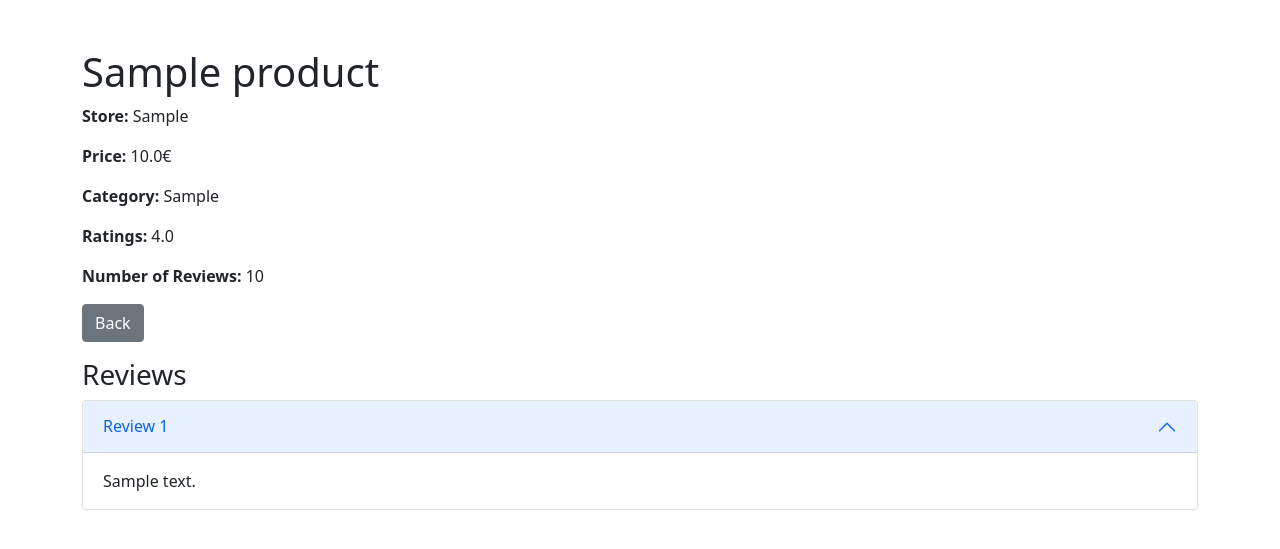
After one commit to rapilukz/projeto-p4, a Flask app: template web/templates/product_details.html in a window 1280 px wide. The commit adds this page. Shown: the top 549 px of the page. Run offline with Flask 3, Linux system fonts and the light colour scheme; tables that the repository leaves empty hold one stand-in row (values such as "Sample post"); the template is opened without the code that fills it: values that come from a table or form of the project are taken from there, most other values are stand-ins (such as "Sample title", 1, 10 or a date in 2020); parts of the project's set-up code (start-up, migrations or seed data) failed here and were passed over.

Commit message:
Added details page

```diff
--- a/web/main.py
+++ b/web/main.py
@@ -3,6 +3,7 @@ from flask_sqlalchemy import SQLAlchemy
 import csv
 import json
 import os
+import ast
 
 app = Flask(__name__)
 app.config['SQLALCHEMY_DATABASE_URI'] = 'sqlite:///products.db'
@@ -24,6 +25,12 @@ class Product(db.Model):
     def __repr__(self):
         return f'<Product {self.id}>'
 
+    def get_reviews_list(self):
+        try:
+            return ast.literal_eval(self.reviews)
+        except ValueError:
+            return []
+
 def convert_to_int(value):
     try:
         return int(value.replace(',', ''))
@@ -40,7 +47,7 @@ def insert_data_from_csv(file_path):
     with open(file_path, 'r', encoding='utf-8') as csvfile:
         reader = csv.DictReader(csvfile)
         for row in reader:
-            reviews = json.dumps(row['reviews'].split('|')) #  Convert reviews to JSON string
+            reviews = row['reviews']
             product = Product(
                 shortName=row['shortName'],
                 name=row['name'],
@@ -63,13 +70,11 @@ def insert_data():
 
     print("Data insertion complete.")
 
-
 if not os.path.exists('./instance/products.db'):
     with app.app_context():
+        insert_data()
         db.create_all()
-        insert_data()
         print("Database created")
-
 
 ## Start of the web application
 @app.route('/')
@@ -77,5 +82,11 @@ def index():
     products = Product.query.all()
     return render_template('index.html', products=products)
 
+@app.route('/product/<int:product_id>')
+def product_details(product_id):
+    product = Product.query.get_or_404(product_id)
+    reviews_list = product.get_reviews_list()
+    return render_template('product_details.html', product=product, reviews=reviews_list)
+
 if __name__ == '__main__':
     app.run(debug=True)
--- a/web/templates/index.html
+++ b/web/templates/index.html
@@ -32,7 +32,7 @@
               <td>{{ product.ratings }}</td>
               <td>{{ product.reviews_nr }}</td>
               <td>
-                <a href="#" class="btn btn-primary">Show</a>
+                <a href="{{ url_for('product_details', product_id=product.id) }}" class="btn btn-primary">Details</a>
               </td>
             </tr>
           {% endfor %}
--- /dev/null
+++ b/web/templates/product_details.html
@@ -0,0 +1,48 @@
+{% extends 'base.html' %}
+
+{% block head %}
+<title>Product Details</title>
+{% endblock %}
+
+{% block body %}
+<div class="container mt-5">
+    <h1>{{ product.shortName }}</h1>
+    <p><strong>Store:</strong> {{ product.store }}</p>
+    <p><strong>Price:</strong> {{ product.price }}€</p>
+    <p><strong>Category:</strong> {{ product.category }}</p>
+    <p><strong>Ratings:</strong> {{ product.ratings }}</p>
+    <p><strong>Number of Reviews:</strong> {{ product.reviews_nr }}</p>
+    <a href="{{ url_for('index') }}" class="btn btn-secondary">Back</a>
+
+    <h3 class="mt-3">Reviews</h3>
+    {% if reviews|length == 0 %}
+        <p>No reviews yet.</p>
+    {% endif %}
+
+    <div class="accordion mb-5" id="reviewsAccordion">
+        {% set count = namespace(value=0) %}
+        {% for review in reviews %}
+            {% if review %}
+                {% set count.value = count.value + 1 %}
+                <div class="accordion-item">
+                    <h2 class="accordion-header" id="heading{{ count.value }}">
+                        <button class="accordion-button" type="button" data-bs-toggle="collapse" data-bs-target="#collapse{{ count.value }}" aria-expanded="true" aria-controls="collapse{{ count.value }}">
+                            Review {{ count.value }}
+                        </button>
+                    </h2>
+                    <div id="collapse{{ count.value }}" class="accordion-collapse collapse {% if loop.first %}show{% endif %}" aria-labelledby="heading{{ count.value }}" data-bs-parent="#reviewsAccordion">
+                        <div class="accordion-body">
+                            {{ review }}
+                        </div>
+                    </div>
+                </div>
+            {% endif %}
+        {% endfor %}
+    </div>
+
+</div>
+{% endblock %}
+
+{% block scripts %}
+
+{% endblock %}
```
